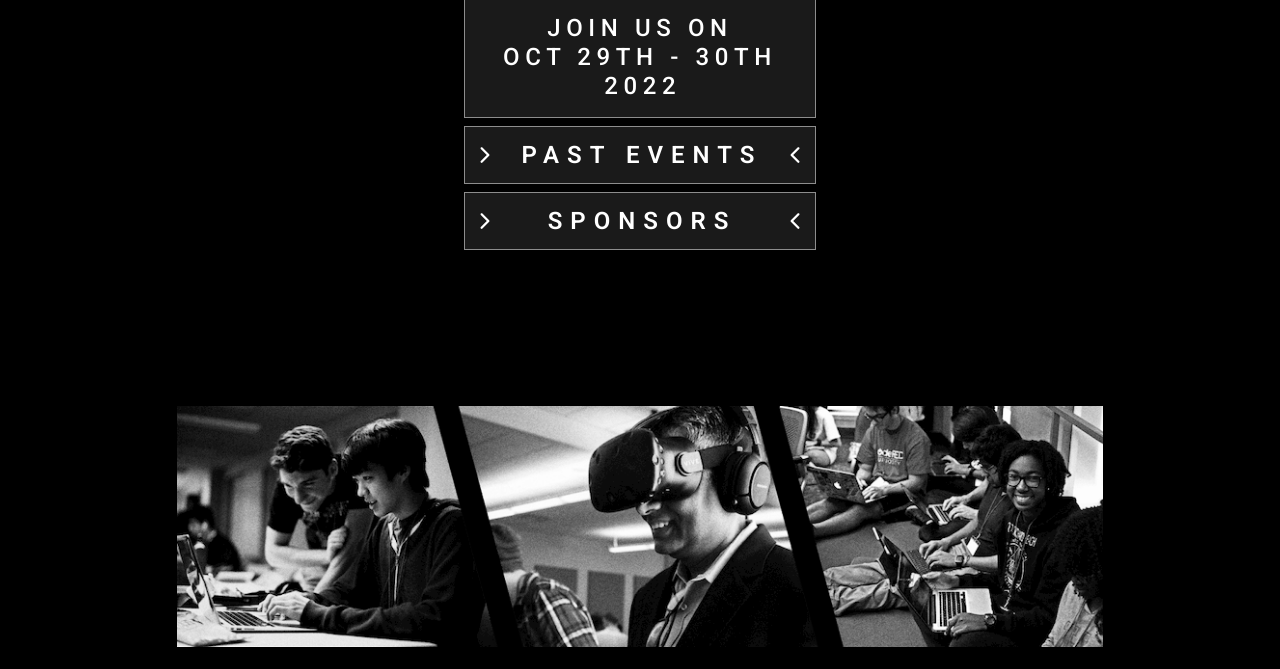
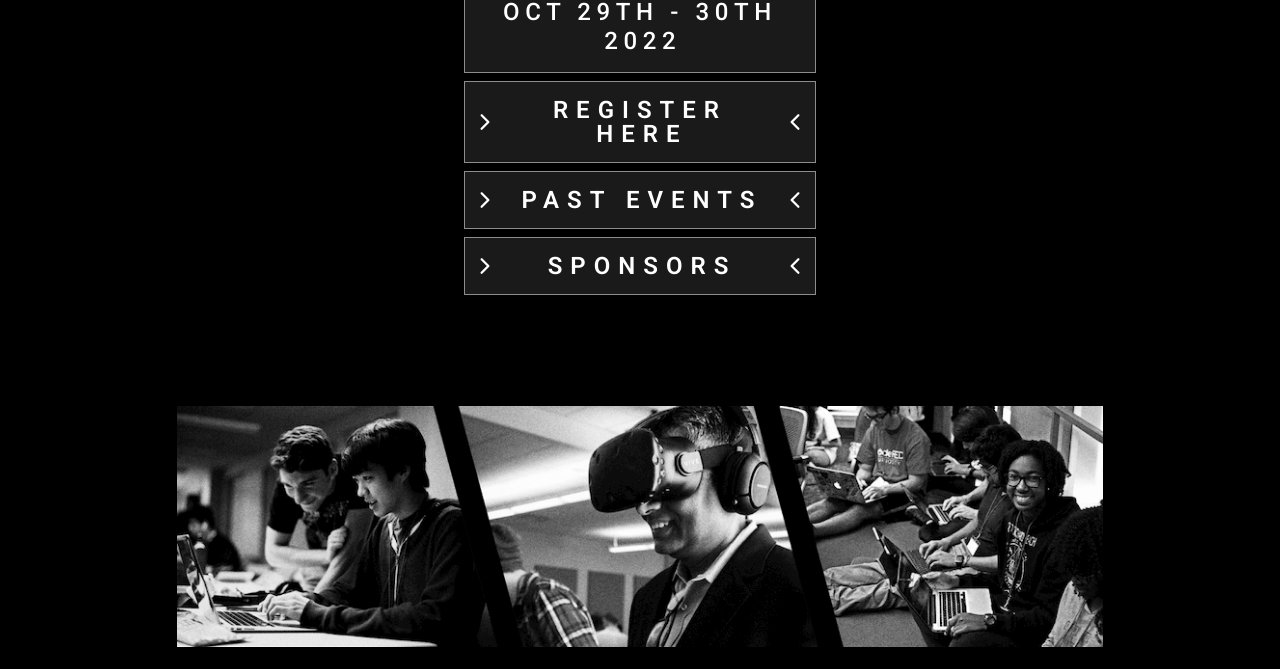
Before and after one commit to UHCodeRED/fall-2021, a website built with Parcel: page index.html in a window 1280 px wide. Shown: the part 431-1100 px from the top of the page. Built offline with nearby package versions, Linux system fonts and the light colour scheme; files whose address does not match are found by name.

Commit message:
Added Odyssey Regsitration Form Link as per MLH's requirement

```diff
--- a/index.html
+++ b/index.html
@@ -62,8 +62,8 @@
 					</strong>
 				</div>
 				-->
-				<!-- <a href="https://forms.gle/XHbVT9HvUd4ke3RS8" class="arrow-btn w-100 mt-2 m"
-					target="_blank"><span class="nls">Registration Closed</span></a> 		Deadline ends on Sept 19 -->
+				<a href="https://forms.gle/8fgQjgoaW8RSfy3T6" class="arrow-btn w-100 mt-2 m"
+					target="_blank"><span class="nls">Register Here</span></a>
 				<a href="https://devpost.com/hackathons?search=codered" class="arrow-btn w-100 mt-2 mb-2"
 					target="_blank"><span class="nls">Past Events</span></a>
 				<a href="#sponsors" class="arrow-btn w-100 mb-2 m"><span class="nls">Sponsors</span></a>
```
